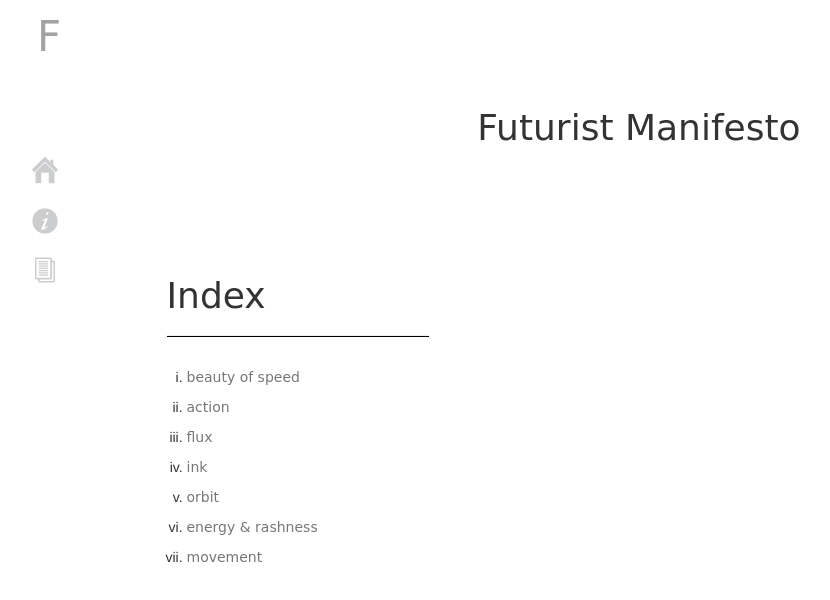
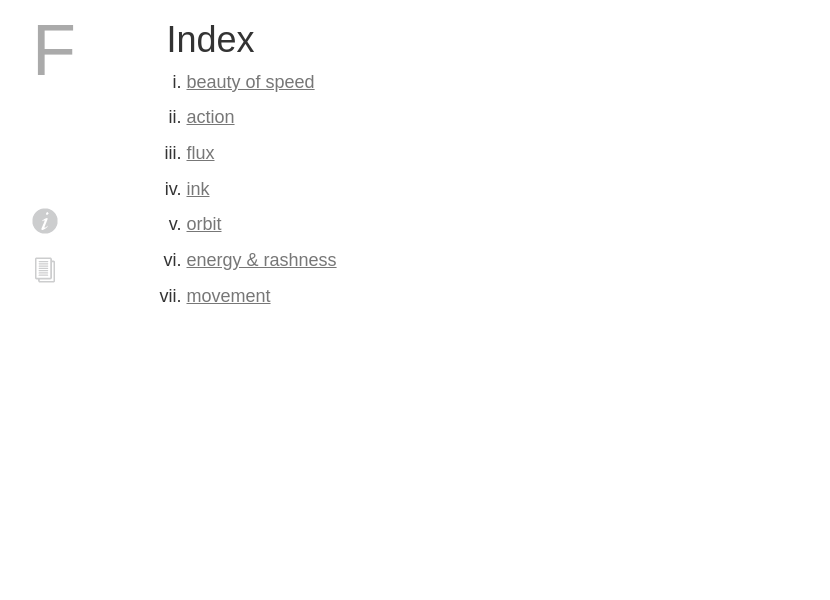
Before and after one commit to mwujek/futurism, a plain HTML site: page pages.html in a window 1280 px wide. Shown: the whole page, without its empty margins (1-831 px from the left). Drawn offline with nearby package versions, Linux system fonts and the light colour scheme; a web font is replaced by a local one.

Commit message:
Typekit Update
Typography updated. Polished up the site for before sending off my
cover letter to Frog Design. Also updated the copy in the about section

```diff
--- a/css/style.css
+++ b/css/style.css
@@ -1,3 +1,10 @@
+p,a,li{
+
+    font-family: "chaparral-pro", sans-serif;
+    font-size: 16px;
+
+}
+
 #all{display: none;}
 header{
 	background-color: #000;
@@ -6,8 +13,10 @@ header{
 	line-height: 500px;
 	overflow: hidden;
 	position: relative;
+}
 
-
+div .col-sm-3 h3{
+  font-family: "coronette",sans-serif;
 }
 header+h1{
 	text-align: center;
@@ -17,9 +26,21 @@ header+h1{
 	letter-spacing: 1px;
 
 }
+.description p, .description a,.description li{
+  text-indent: 40px;
+  line-height: 1.5em !important;
+  font-size: 18px;
+}
 
+.description p:last-child{
+  margin-bottom: 40px;
+}
 .container header>h1{
   text-align: center;
+}
+
+.index-listing li a, .index-listing li{
+  font-size: 18px !important;
 }
 
 .animation_playground{
@@ -37,8 +58,8 @@ header+h1{
   visibility: hidden;
 }
 
-#logo:hover{
-	opacity: 0.9;
+#logo a:hover{
+	color:#666;
 
 }
 .sidebar{
@@ -52,14 +73,21 @@ header+h1{
 	padding:0;
 	height:100px;
 	line-height: 100px;
-	font-size: 3em;
-	text-align: center;
 	width:100px;
 	position: fixed;
 	z-index: 100;
-	left:-20px;
+	left:5px;
   top:-10px;
+  font-size: 72px !important;
+  text-align: center;
+}
 
+#logo a{
+  text-decoration: none !important;
+  font-size: 72px;
+  font-family: "coronette", sans-serif !important;
+  color:#aaa;
+  transition: 0.3s all;
 }
 
 .sidebar.small{
@@ -119,14 +147,14 @@ header+h1{
 @media (min-width: 768px) {
 
 #sidewrap div{visibility: visible;}
-#logo{top:0; left:0px;}
+#logo{top:0; left:5px;}
 }
 
 /* Medium devices (desktops, 992px and up) */
 @media (min-width: 992px) {
 
 #sidewrap div{visibility: visible;}
-#logo{top:0; left:0px;}
+#logo{top:0; left:5px;}
 
  }
 
@@ -134,7 +162,7 @@ header+h1{
 @media (min-width: 1200px) {
 
 #sidewrap{visibility: visible;}
-#logo{top:0; left:0px;}
+#logo{top:0; left:5px;}
 
  }
 
@@ -167,6 +195,7 @@ nav li{
 	display: inline;
 	text-indent: 0;
 	margin: 0 1em;
+  font-family: "coronette",sans-serif;
 }
 
 
@@ -334,3 +363,10 @@ header>span.two_seconds3{ font-size:8em;-webkit-animation-duration: 2.5s;}
 header>span.two_seconds4{ font-size:10em;-webkit-animation-duration: 3s;}
 header>span.two_seconds5{ font-size:12em;-webkit-animation-duration: 3.5s;}
 header>span.two_seconds6{ font-size:15em;-webkit-animation-duration: 4s;}
+
+
+#logo a{
+  text-decoration: none !important;
+  font-size: 72px;
+  font-size: "coronette", sans-serif !important;
+}
--- a/css/typography.css
+++ b/css/typography.css
@@ -9,7 +9,7 @@
 .limelight{font-family: 'Limelight', cursive;}
 .holtwood{font-family: 'Holtwood One SC', serif;}
 .uni{font-family: 'UnifrakturCook', cursive;}
-.goblin{font-family: 'Goblin One', cursive;}
+.goblin{font-family: 'coronette', cursive;}
 .arbutus{font-family: 'Arbutus', cursive;}
 .germania{font-family: 'Germania One', cursive;}
 .bevan{font-family: 'Bevan', cursive;}
@@ -21,9 +21,10 @@
 .stint{font-family: 'Stint Ultra Expanded', cursive;}
 .sixcaps{font-family: 'Six Caps', sans-serif;}
 .ultra{font-family: 'Ultra', serif;}
-
-a{color:#777; padding: 0 0 2px 0;}
-a:hover{color:#999; text-decoration: none; border-bottom: 1px #999 solid;}
+.hand{font-family: 'coronette', serif;}
+.chap{font-family: "chaparral-pro", sans-serif;}
+a{color:#777; padding: 0 0 2px 0; text-decoration: underline;}
+a:hover{color:#111x`;}
 
 .center-text{text-align: center;}
 #lead{margin: 3em 0;}
--- a/pages.html
+++ b/pages.html
@@ -20,7 +20,8 @@
 
    	<script src="http://code.jquery.com/jquery-1.9.1.js"></script>
     <script src="js/bootstrap.min.js"></script>
-
+   	<script type="text/javascript" src="//use.typekit.net/edk0xof.js"></script>
+<script type="text/javascript">try{Typekit.load();}catch(e){}</script>
 
    	<script>
     $(document).ready(function() {
@@ -34,13 +35,11 @@
     <!-- ////////  Sidebar and Logo  //////////////////////////////////////////////////////
  -->
   <div id="logo">
-    <a href="index.html"><p class="vast">F</p></a>
+    <a href="index.html">F</a>
   </div>
 
   <div id="sidewrap">
-  <a href="index.html"><div class="sidebar small" id="home">
-  </div>
-  </a>
+
 
   <a href="about.html"><div class="sidebar small" id="info">
   </div>
@@ -57,28 +56,18 @@
  -->
 
 <div class="container">
-     <div class="row">
-          <div class="col col-lg-12"><h1 id="lead" class="center-text goblin">Futurist Manifesto</h1></div>
-     </div>
-     <div class="row">
 
-          <div class="col col-sm-3 col-md-offset-1">
-
-          <h1 class="stint">Index</h1>
-           <hr />
-          </div>
-    </div>
     <div class="row">
-          <div class="col col-md-8 col-md-offset-1 ">
-
-          <ol>
-            <li><a class="stint" href="_two.html">beauty of speed</a></li>
-            <li><a class="stint" href="_one.html">action</a></li>
-            <li><a class="stint" href="_three.html">flux</a></li>
-            <li><a class="stint" href="_four.html">ink</a></li>
-            <li><a class="stint" href="_five.html">orbit</a></li>
-            <li><a class="stint" href="_six.html">energy &amp; rashness</a></li>
-            <li><a class="stint" href="_seven.html">movement</a></li>
+          <div class="col col-md-3 col-md-offset-1 ">
+            <h1 class="chap">Index</h1>
+          <ol class="chap index-listing">
+            <li><a class="chap" href="_two.html">beauty of speed</a></li>
+            <li><a class="chap" href="_one.html">action</a></li>
+            <li><a class="chap" href="_three.html">flux</a></li>
+            <li><a class="chap" href="_four.html">ink</a></li>
+            <li><a class="chap" href="_five.html">orbit</a></li>
+            <li><a class="chap" href="_six.html">energy &amp; rashness</a></li>
+            <li><a class="chap" href="_seven.html">movement</a></li>
             <!-- <li><a class="stint" href="_eight.html">poetry</a></li>
             <li><a class="stint" href="_nine.html">war</a></li>
             <li><a class="stint" href="_ten.html">libraries &amp; museums</a></li> -->
```
Also changed, not shown: _eight.html (+4 -4 lines), _five.html (+4 -4 lines), _four.html (+4 -5 lines), _nine.html (+4 -5 lines), _one.html (+4 -5 lines), _seven.html (+4 -5 lines), _six.html (+4 -5 lines), _ten.html (+4 -5 lines), _three.html (+4 -5 lines), _two.html (+4 -5 lines), about.html (+17 -14 lines), index.html (+4 -3 lines), notice.html (+13 -11 lines), one.html (+4 -4 lines), 1 other file.
